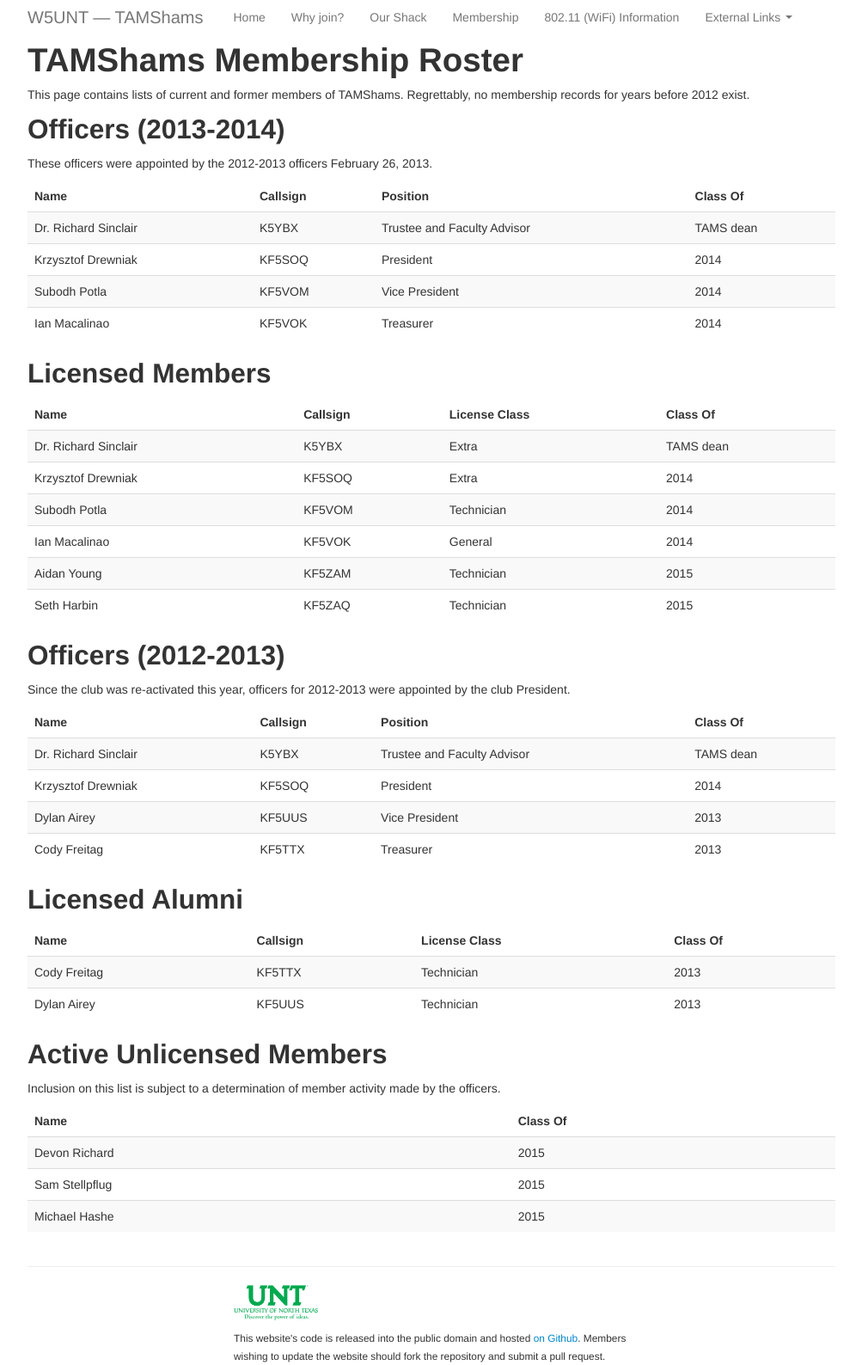
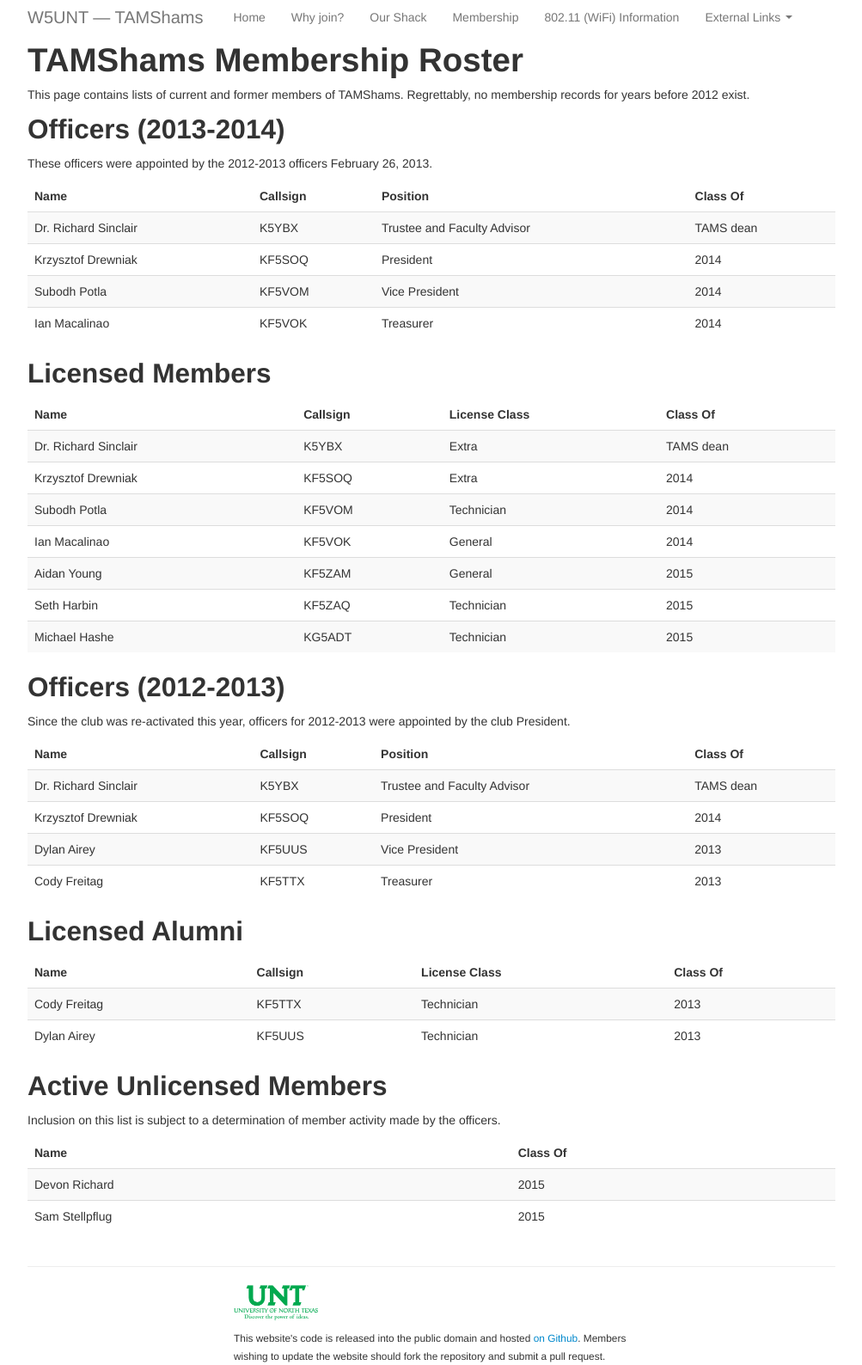
Before and after one commit to w5unt/w5unt.github.com, a Jekyll site: the page built from membership.md, in a window 1280 px wide. Shown: the whole page at 86% size, without its empty margins (138-1141 px from the left). Built offline with Jekyll 4.4.1, drawn with Linux system fonts in a browser that asks for light colours; nearby versions of some CDN libraries.

Commit message:
Updated membership list
Blah blah blah...

```diff
--- a/membership.md
+++ b/membership.md
@@ -30,8 +30,9 @@ Licensed Members
 |Krzysztof Drewniak|KF5SOQ|Extra|2014|
 |Subodh Potla|KF5VOM|Technician|2014|
 |Ian Macalinao|KF5VOK|General|2014|
-|Aidan Young|KF5ZAM|Technician|2015|
+|Aidan Young|KF5ZAM|General|2015|
 |Seth Harbin|KF5ZAQ|Technician|2015|
+|Michael Hashe|KG5ADT|Technician|2015|
 |------------------------------------|
 {: .table .table-striped}
 
```
Also changed, not shown: other parts of membership.md (+0 -1 lines).
